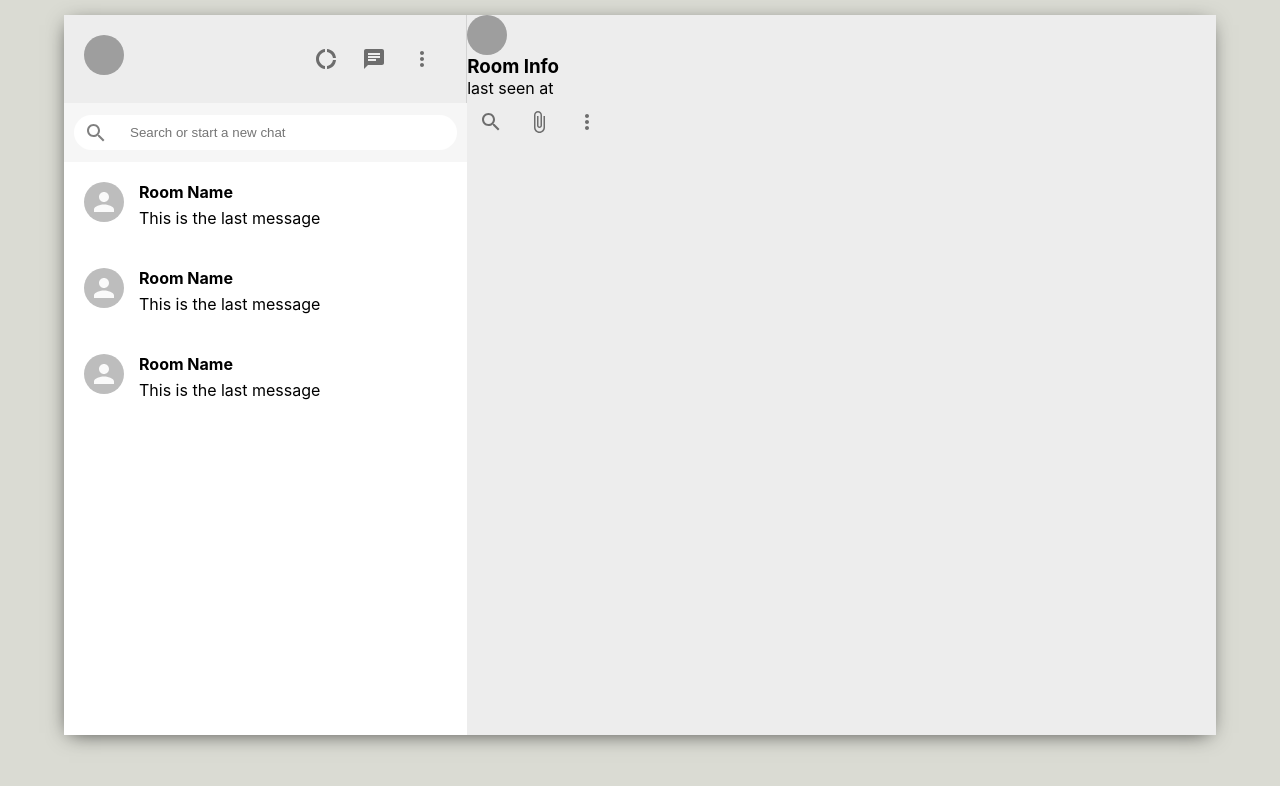
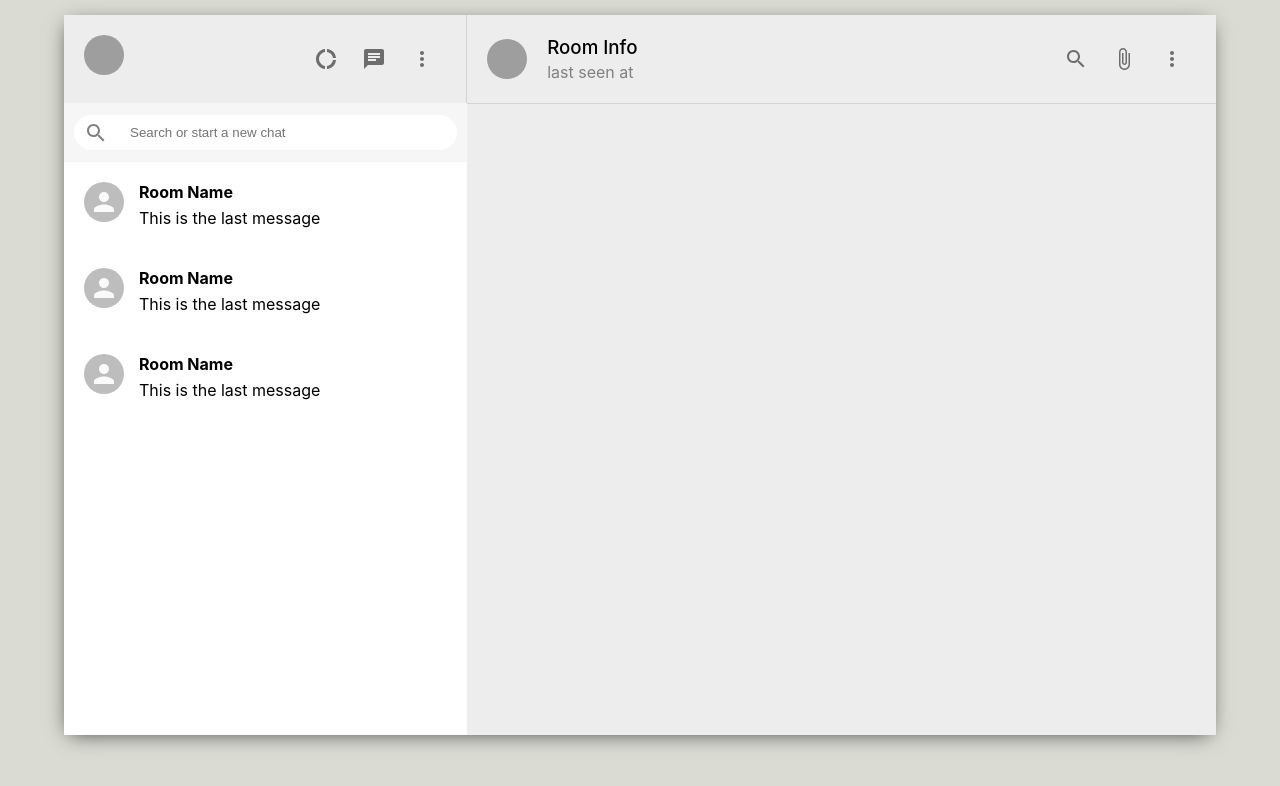
Before and after one commit to Yohenba18/Whatsapp-MERN, a React (Create React App) app in the folder whatsapp/: page / in a window 1280 px wide. Shown: the top 786 px of the page. Built offline with nearby package versions, Linux system fonts and the light colour scheme; grey boxes are pictures that could not be loaded.

Commit message:
chat header

```diff
--- a/whatsapp/src/components/Chat.css
+++ b/whatsapp/src/components/Chat.css
@@ -3,3 +3,24 @@
     flex-direction:column;
     flex:0.65;
 }
+
+.chat__header{
+    padding: 20px;
+    display:flex;
+    align-items: center;
+    border-bottom:1px solid lightgray ;
+}
+
+.chat__headerInfo{
+    flex: 1;
+    padding-left: 20px;
+}
+
+.chat__headerInfo > h3{
+    margin-bottom: 3px;
+    font-weight: 500;
+}
+
+.chat__headerInfo > p{
+    color:gray
+}
--- a/whatsapp/src/components/Chat.js
+++ b/whatsapp/src/components/Chat.js
@@ -27,6 +27,9 @@
           </IconButton>
         </div>
       </div>
+      <div className="chat__body">
+
+      </div>
     </div>
   );
 }
```
